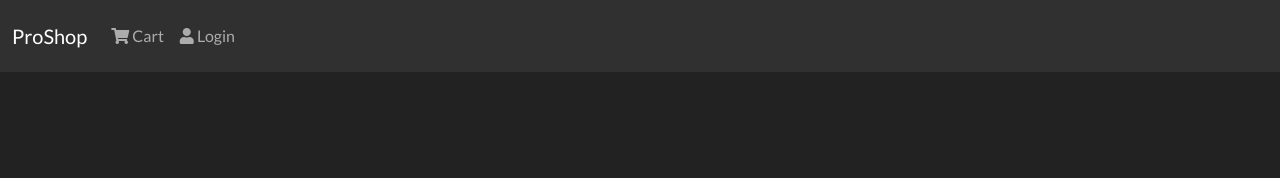
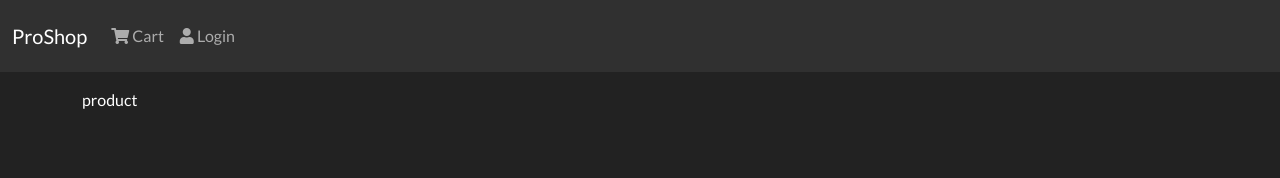
Before and after one commit to Harry-Leepz/ecommerce, a React (Create React App) app: page /product/1 in a window 1280 px wide. Shown: the top 178 px of the page. Built offline with nearby package versions, Linux system fonts and the light colour scheme.

Commit message:
Create ProductDetail component +  route in App.js

```diff
--- a/src/App.js
+++ b/src/App.js
@@ -2,6 +2,7 @@ import { Container } from "react-bootstrap";
 import { BrowserRouter as Router, Route } from "react-router-dom";
 import Header from "./components/Header";
 import HomePage from "./pages/HomePage";
+import ProductDetail from "./pages/ProductDetail";
 import Footer from "./components/Footer";
 
 function App() {
@@ -11,6 +12,7 @@ function App() {
       <main className='py-3'>
         <Container>
           <Route exact path='/' component={HomePage} />
+          <Route path='/product/:id' component={ProductDetail} />
         </Container>
       </main>
       <Footer />
--- /dev/null
+++ b/src/pages/ProductDetail.js
@@ -0,0 +1,7 @@
+import React from "react";
+
+function ProductDetail() {
+  return <div>product</div>;
+}
+
+export default ProductDetail;
```
